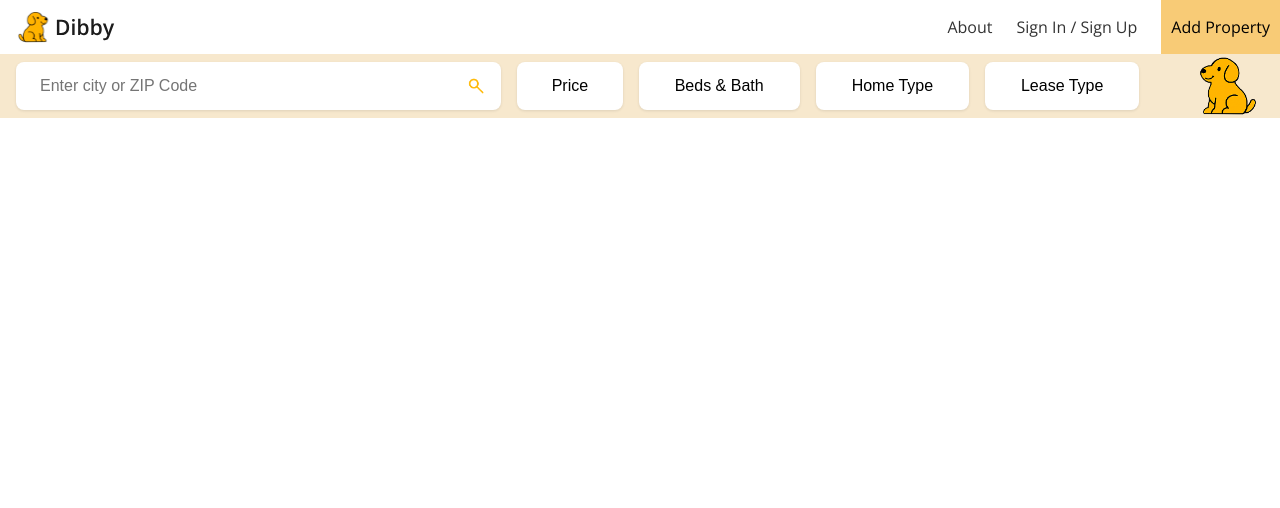
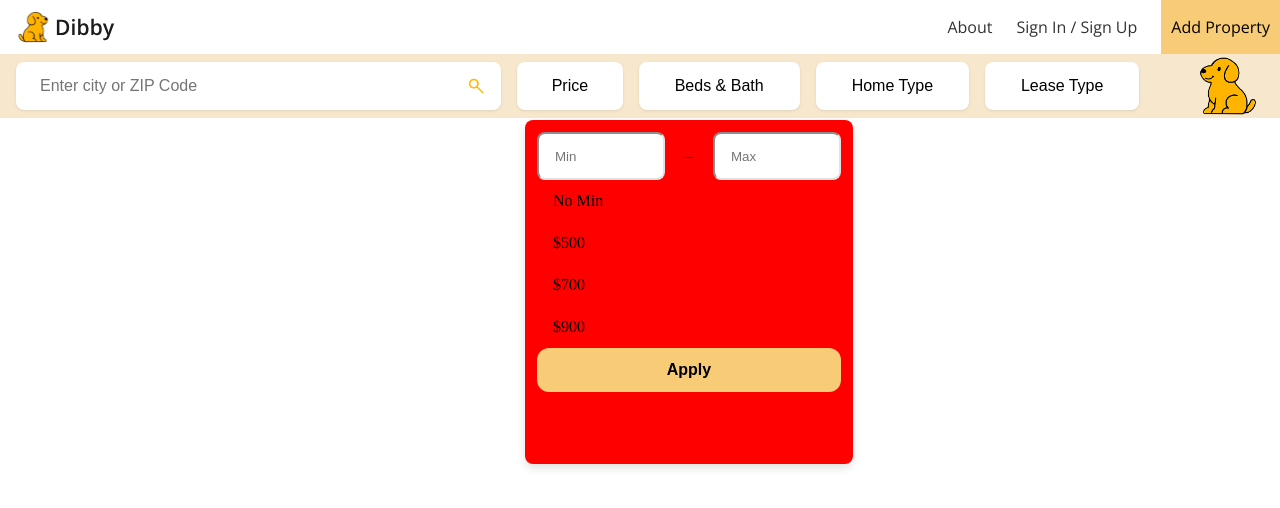
Before and after one commit to AnthonyHeinz/doggy-figma, a React (Vite) app in the folder client/: page /property-listings in a window 1280 px wide. Both pictures are taken after a click on the button "Price". Shown: the top 508 px of the page. Built offline with nearby package versions, Linux system fonts and the light colour scheme.

Commit message:
Working on price dropdown button

```diff
--- a/client/src/components/PropertyListings/index.jsx
+++ b/client/src/components/PropertyListings/index.jsx
@@ -1,11 +1,29 @@
-function PriceDropDown() {
-return(
-    <div>
-        <div>
-            <h1>Test</h1>
-        </div>
+import React from 'react';
+import './styles.css';
+
+function PriceDropDown({ onClose }) {
+  return (
+    <div className='price-dropdown-container'>
+      <div className='price-dropdown-range-inputs'>
+        <input
+          type='text'
+          placeholder='Min'
+          className='price-dropdown-input selected'
+        />
+        <span>–</span>
+        <input type='text' placeholder='Max' className='price-dropdown-input' />
+      </div>
+      <div className='price-dropdown-options-container'>
+        <div className='price-dropdown-option'>No Min</div>
+        <div className='price-dropdown-option'>$500</div>
+        <div className='price-dropdown-option'>$700</div>
+        <div className='price-dropdown-option'>$900</div>
+      </div>
+      <button className='apply-dropdown-button' onClick={onClose}>
+        Apply
+      </button>
     </div>
-)
+  );
 }
 
-export default PriceDropDown
+export default PriceDropDown;
--- a/client/src/components/PropertyListings/styles.css
+++ b/client/src/components/PropertyListings/styles.css
@@ -0,0 +1,54 @@
+.price-dropdown-container {
+  position: absolute;
+  top: 120px;
+  left: 525px;
+  max-width: 328px;
+  width: 20.5rem;
+  max-height: 344px;
+  height: 21.5rem;
+  background-color: red;
+  border-radius: 8px;
+  box-shadow: 0 4px 10px rgba(0, 0, 0, 0.12);
+  padding: 0.75rem;
+  z-index: 2;
+}
+
+.price-dropdown-range-inputs {
+  display: flex;
+  justify-content: space-between;
+  align-items: center;
+}
+
+.price-dropdown-input {
+  border-radius: 8px;
+  padding: 0.75rem 1rem;
+  background-color: #ffffff;
+  max-width: 128px;
+  width: 8rem;
+  max-height: 48px;
+  height: 3rem;
+  border-color: #e2e2e2;
+}
+
+.price-dropdown-options-container {
+  display: flex;
+  flex-direction: column;
+}
+
+.price-dropdown-option {
+  font-size: 1rem;
+  cursor: pointer;
+  width: 100%;
+  padding: 0.75rem 1rem;
+}
+
+.apply-dropdown-button {
+  width: 100%;
+  height: 44px;
+  background-color: #f8cb76;
+  border: none;
+  border-radius: 12px;
+  font-weight: bold;
+  font-size: 1rem;
+  cursor: pointer;
+}
--- a/client/src/pages/PropertyListings.jsx
+++ b/client/src/pages/PropertyListings.jsx
@@ -1,4 +1,5 @@
 import React from 'react';
+import { useState } from 'react';
 import Navbar from '../components/Navbar';
 import dogIcon from '../assets/dibby_Dog_Logo.png';
 import './propertyListings.css';
@@ -6,6 +7,9 @@ import PropertySearch from '../assets/Property_Listing_Search.png';
 import PriceDropDown from '../components/PropertyListings/index.jsx';
 
 function PropertyListings() {
+  const [priceDropDown, setPriceDropDown] = useState(false);
+  const togglePriceDropdown = () => setPriceDropDown(!priceDropDown);
+
   return (
     <div>
       <Navbar />
@@ -25,9 +29,16 @@ function PropertyListings() {
               ></img>
             </button>
           </div>
-          <button type='text' id='property-listing-price'>
+          <button
+            type='text'
+            id='property-listing-price'
+            onClick={togglePriceDropdown}
+          >
             Price
           </button>
+          {priceDropDown && (
+            <PriceDropDown onClose={() => setPriceDropDown(false)} />
+          )}
           <button type='text' id='property-listing-bed-bath'>
             Beds & Bath
           </button>
```
